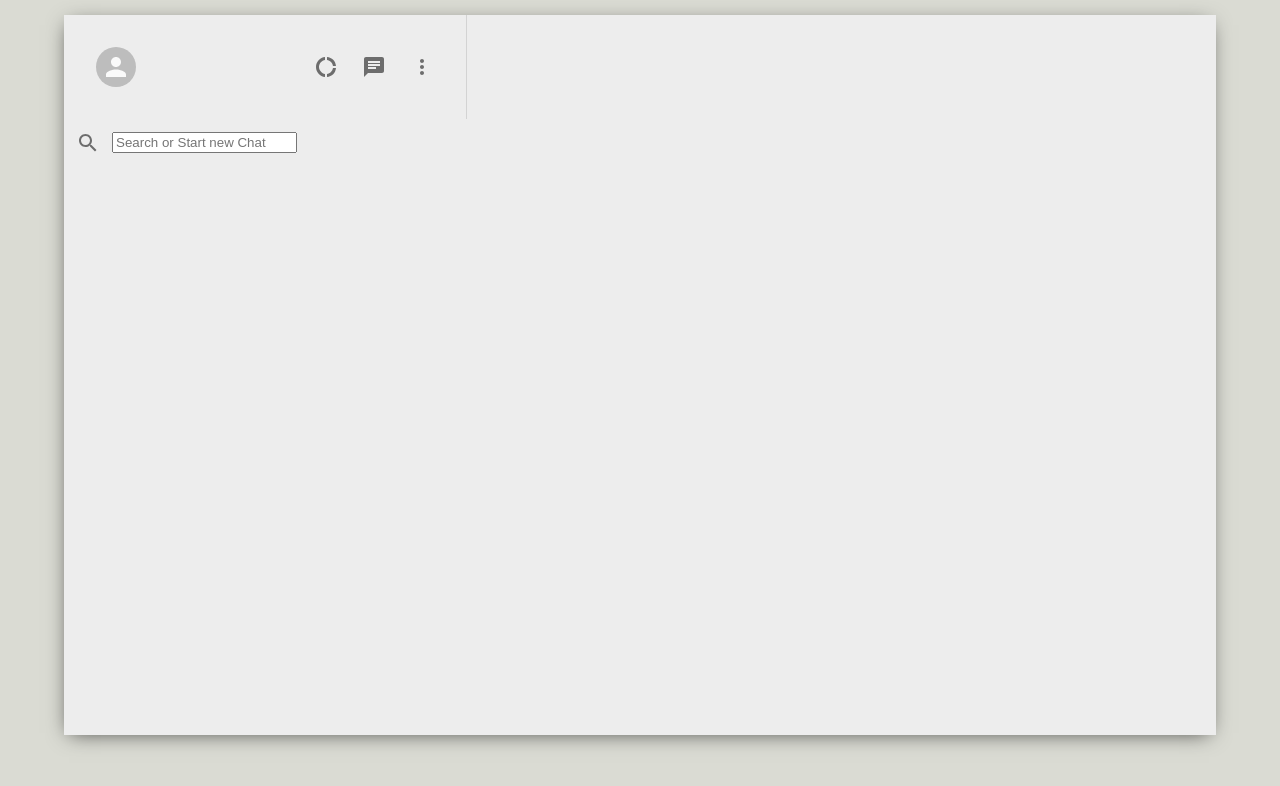
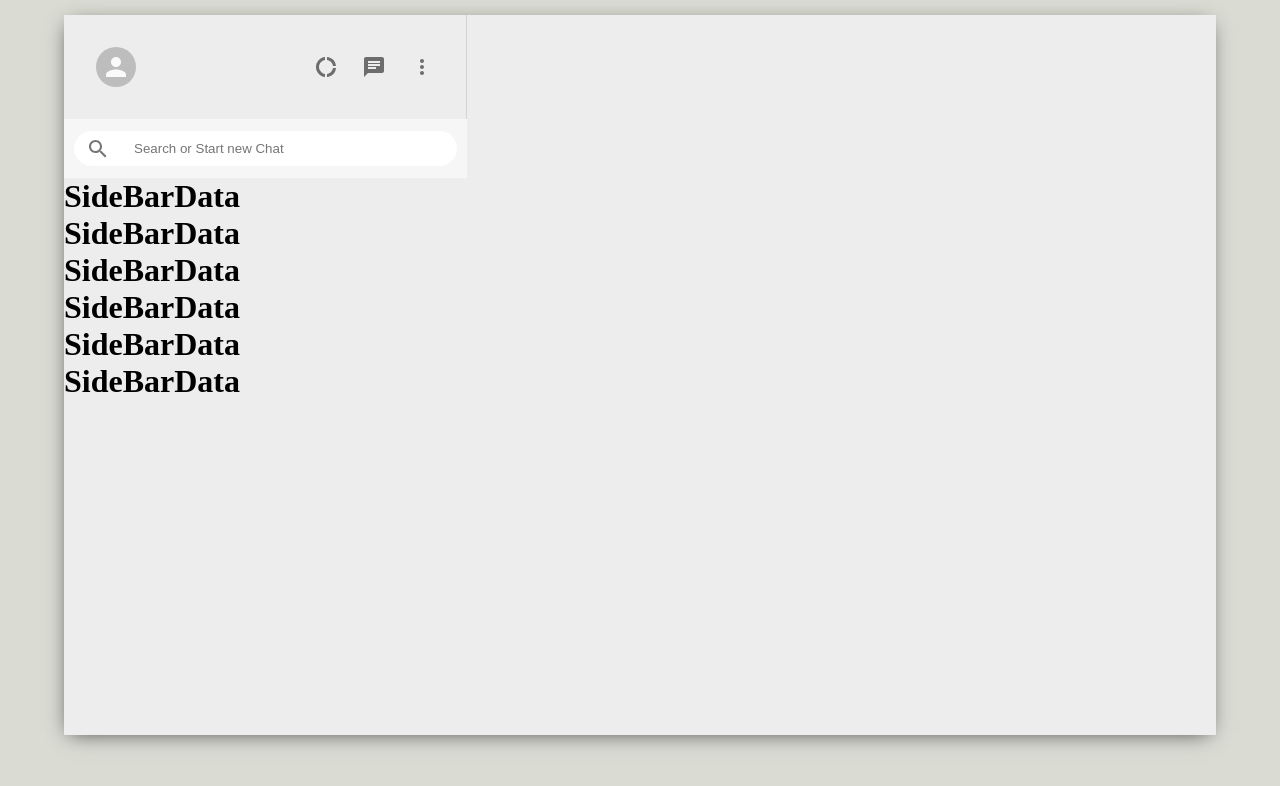
Before and after one commit to RajveerNarang/What_up, a React (Vite) app in the folder What_UP/: page / in a window 1280 px wide. Shown: the top 786 px of the page. Built offline with nearby package versions, Linux system fonts and the light colour scheme.

Commit message:
starting implementaion of side chats

```diff
--- a/What_UP/src/components/Sidebar/Sidebar.css
+++ b/What_UP/src/components/Sidebar/Sidebar.css
@@ -3,6 +3,33 @@
   display: flex;
   flex-direction: column;
 }
+.sidebar_search {
+  display: flex;
+  height: 39px;
+  padding: 10px;
+  align-items: center;
+  background-color: #f6f6f6;
+}
+
+.sidebar_search_Container {
+  display: flex;
+  align-items: center;
+  background-color: white;
+  width: 100%;
+  height: 35px;
+  border-radius: 20px;
+}
+.sidebar_search_Container > input {
+  margin-left: 10px;
+  border: none;
+  width: 80%;
+}
+
+.sidebar_search_Container > .MuiSvgIcon-root {
+  color: gray;
+  padding: 10px;
+}
+
 .sidebar_header {
   display: flex;
   justify-content: space-between;
--- a/What_UP/src/components/Sidebar/Sidebar.jsx
+++ b/What_UP/src/components/Sidebar/Sidebar.jsx
@@ -5,6 +5,7 @@ import DonutLargeIcon from "@material-ui/icons/DonutLarge";
 import ChatIcon from "@material-ui/icons/Chat";
 import MoreVertIcon from "@material-ui/icons/MoreVert";
 import SearchOutlined from "@material-ui/icons/SearchOutlined";
+import SidebarChat from "../SidebarChat/SidebarChat";
 
 const Sidebar = () => {
   return (
@@ -39,7 +40,24 @@ const Sidebar = () => {
           </div>
         </div>
 
-        <div className="sidebar_chats"></div>
+        <div className="sidebar_chats">
+          <SidebarChat />
+          <SidebarChat />
+          <SidebarChat />
+          <SidebarChat />
+          <SidebarChat />
+          <SidebarChat />
+          {/* <h1>SideBar Data</h1>
+          <h1>SideBar Data</h1>
+          <h1>SideBar Data</h1>
+          <h1>SideBar Data</h1>
+          <h1>SideBar Data</h1>
+          <h1>SideBar Data</h1>
+          <h1>SideBar Data</h1>
+          <h1>SideBar Data</h1>
+          <h1>SideBar Data</h1>
+          <h1>SideBar Data</h1> */}
+        </div>
       </div>
     </>
   );
--- /dev/null
+++ b/What_UP/src/components/SidebarChat/SidebarChat.jsx
@@ -0,0 +1,12 @@
+import React from "react";
+import "./SidebarChat.css";
+
+const SidebarChat = () => {
+  return (
+    <>
+      <h1>SideBarData</h1>
+    </>
+  );
+};
+
+export default SidebarChat;
```
Also changed, not shown: What_UP/src/components/SidebarChat/SidebarChat.css (added).
